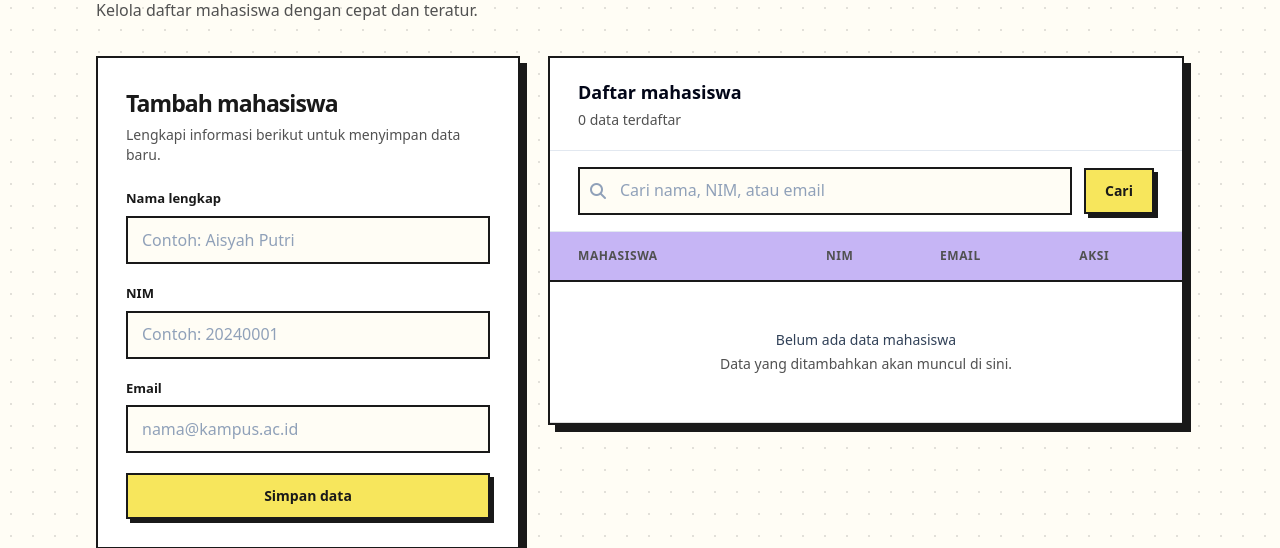
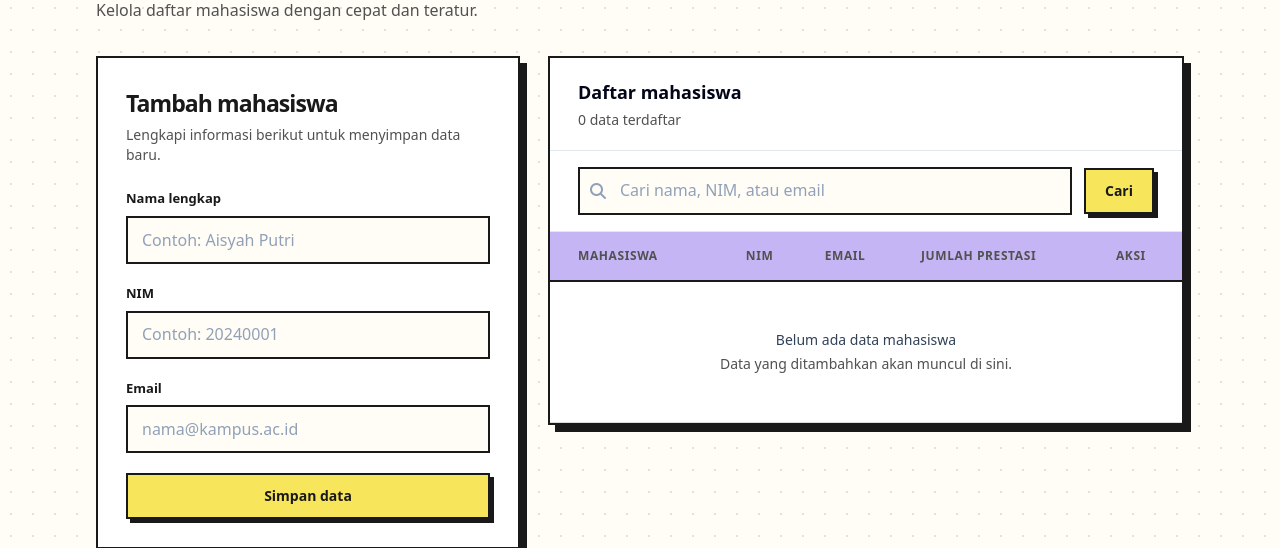
Before and after one commit to isyhfadilah/laravel_12, a Laravel app: page /mahasiswa in a window 1280 px wide. Shown: the part 245-793 px from the top of the page. Run offline with Laravel 12, Linux system fonts and the light colour scheme; the visitor is signed in with stand-in values (Sample User, id 1); data that the repository does not hold is empty; style sheets or scripts are compiled from the project's sources.

Commit message:
feat: migration prestasis table

```diff
--- a/app/Http/Controllers/AuthController.php
+++ b/app/Http/Controllers/AuthController.php
@@ -58,7 +58,7 @@ class AuthController extends Controller
         ]);
 
         if (! Auth::attempt($credentials)) {
-            throw ValidationException::withMessages([
+            throw ValidationException::withMeWssages([
                 'nim' => 'NIM atau kata sandi salah.',
             ]);
         }
--- a/app/Http/Controllers/MahasiswaController.php
+++ b/app/Http/Controllers/MahasiswaController.php
@@ -15,7 +15,7 @@ class MahasiswaController extends Controller
         ]);
         $search = trim($validated['search'] ?? '');
 
-        $mahasiswa = Mahasiswa::query()
+        $mahasiswa = Mahasiswa::with('prestasi')
             ->when($search !== '', function ($query) use ($search) {
                 $query->where(function ($query) use ($search) {
                     $query->where('nama', 'like', "%{$search}%")
@@ -23,6 +23,7 @@ class MahasiswaController extends Controller
                         ->orWhere('email', 'like', "%{$search}%");
                 });
             })
+            ->orderBy('nama')
             ->get();
 
         $editId = old('edit_mahasiswa_id', $request->query('edit'));
--- a/app/Models/Mahasiswa.php
+++ b/app/Models/Mahasiswa.php
@@ -3,6 +3,7 @@
 namespace App\Models;
 
 use Illuminate\Foundation\Auth\User as Authenticatable;
+use Illuminate\Database\Eloquent\Relations\HasMany;
 
 class Mahasiswa extends Authenticatable
 {
@@ -16,4 +17,9 @@ class Mahasiswa extends Authenticatable
     {
         return ['password' => 'hashed'];
     }
+
+    public function prestasi(): HasMany
+    {
+        return $this->hasMany(Prestasi::class);
+    }
 }
--- a/resources/views/mahasiswa/index.blade.php
+++ b/resources/views/mahasiswa/index.blade.php
@@ -64,6 +64,7 @@
                                 <th class="px-6 py-3.5 font-semibold sm:px-7">Mahasiswa</th>
                                 <th class="px-4 py-3.5 font-semibold">NIM</th>
                                 <th class="px-4 py-3.5 font-semibold">Email</th>
+                                <th class="px-4 py-3.5 font-semibold">Jumlah Prestasi</th>
                                 <th class="px-4 py-3.5 font-semibold">Aksi</th>
                             </tr>
                         </thead>
@@ -73,6 +74,7 @@
                                     <td class="px-6 py-4 font-medium text-slate-900 sm:px-7">{{ $mhs->nama }}</td>
                                     <td class="whitespace-nowrap px-4 py-4 text-slate-600">{{ $mhs->nim }}</td>
                                     <td class="px-4 py-4 text-slate-600">{{ $mhs->email }}</td>
+                                    <td class="px-4 py-4 text-slate-600">{{ $mhs->prestasi->count() }}</td>
                                     <td class="whitespace-nowrap px-4 py-4">
                                         <div class="flex items-center gap-2">
                                             <button
@@ -99,7 +101,7 @@
                                 </tr>
                             @empty
                                 <tr>
-                                        <td colspan="4" class="px-6 py-12 text-center sm:px-7">
+                                        <td colspan="5" class="px-6 py-12 text-center sm:px-7">
                                         <p class="font-medium text-slate-700">{{ $search !== '' ? 'Mahasiswa tidak ditemukan' : 'Belum ada data mahasiswa' }}</p>
                                         <p class="mt-1 text-sm text-slate-500">{{ $search !== '' ? 'Coba kata kunci lain atau reset pencarian.' : 'Data yang ditambahkan akan muncul di sini.' }}</p>
                                     </td>
```
Also changed, not shown: app/Models/Prestasi.php (added, +20 -0 lines), database/migrations/2026_11_19_044911_create_prestasis_table.php (added).
